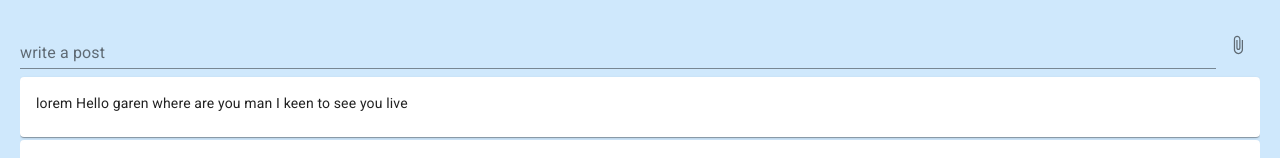
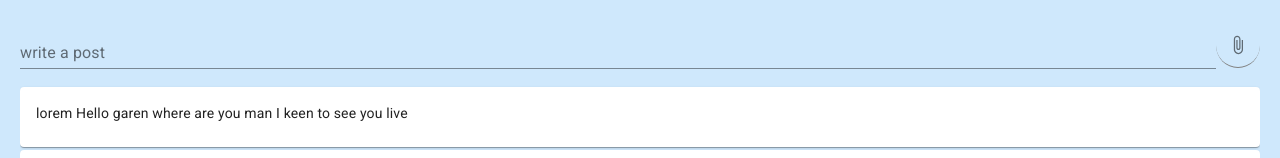
Before and after one commit to mohamedeliwa/social-widget-job-task, a Next.js app: page / in a window 1280 px wide. Shown: the top 158 px of the page. Built offline with nearby package versions, Linux system fonts and the light colour scheme.

Commit message:
modifying some styles

```diff
--- a/pages/index.js
+++ b/pages/index.js
@@ -6,8 +6,6 @@ import TextField from "@material-ui/core/TextField";
 import AttachFileIcon from "@material-ui/icons/AttachFile";
 import Card from "@material-ui/core/Card";
 import CardContent from "@material-ui/core/CardContent";
-
-
 
 export default function Home() {
   return (
@@ -18,7 +16,11 @@ export default function Home() {
       </Head>
       <Container
         maxWidth="lg"
-        style={{ backgroundColor: "#cfe8fc", height: "100vh", paddingTop: '20px'  }}
+        style={{
+          backgroundColor: "#cfe8fc",
+          height: "100vh",
+          paddingTop: "20px",
+        }}
       >
         <Grid
           container
@@ -43,12 +45,16 @@ export default function Home() {
             style={{
               // backgroundColor: "lightgreen",
               width: "100%",
-              marginBottom: "5px",
+              marginBottom: "15px",
               marginTop: "5px",
             }}
           >
-            <TextField id="standard-basic" label="write a post" fullWidth/>
-            <IconButton variant="contained" component="label">
+            <TextField id="standard-basic" label="write a post" fullWidth />
+            <IconButton
+              variant="contained"
+              component="label"
+              style={{ borderBottom: "1px solid grey" }}
+            >
               <AttachFileIcon fontSize="small" />
               <input type="file" hidden />
             </IconButton>
@@ -62,22 +68,22 @@ export default function Home() {
               overflow: "scroll",
             }}
           >
-            <Card style={{margin: '3px 0'}}>
+            <Card style={{ margin: "3px 0" }}>
               <CardContent>
                 lorem Hello garen where are you man I keen to see you live
               </CardContent>
             </Card>
-            <Card style={{margin: '3px 0'}}>
+            <Card style={{ margin: "3px 0" }}>
               <CardContent>
                 lorem Hello garen where are you man I keen to see you live
               </CardContent>
             </Card>
-            <Card style={{margin: '3px 0'}}>
+            <Card style={{ margin: "3px 0" }}>
               <CardContent>
                 lorem Hello garen where are you man I keen to see you live
               </CardContent>
             </Card>
-            <Card style={{margin: '3px 0'}}>
+            <Card style={{ margin: "3px 0" }}>
               <CardContent>
                 <img
                   style={{ width: "100%", height: "100%" }}
```
